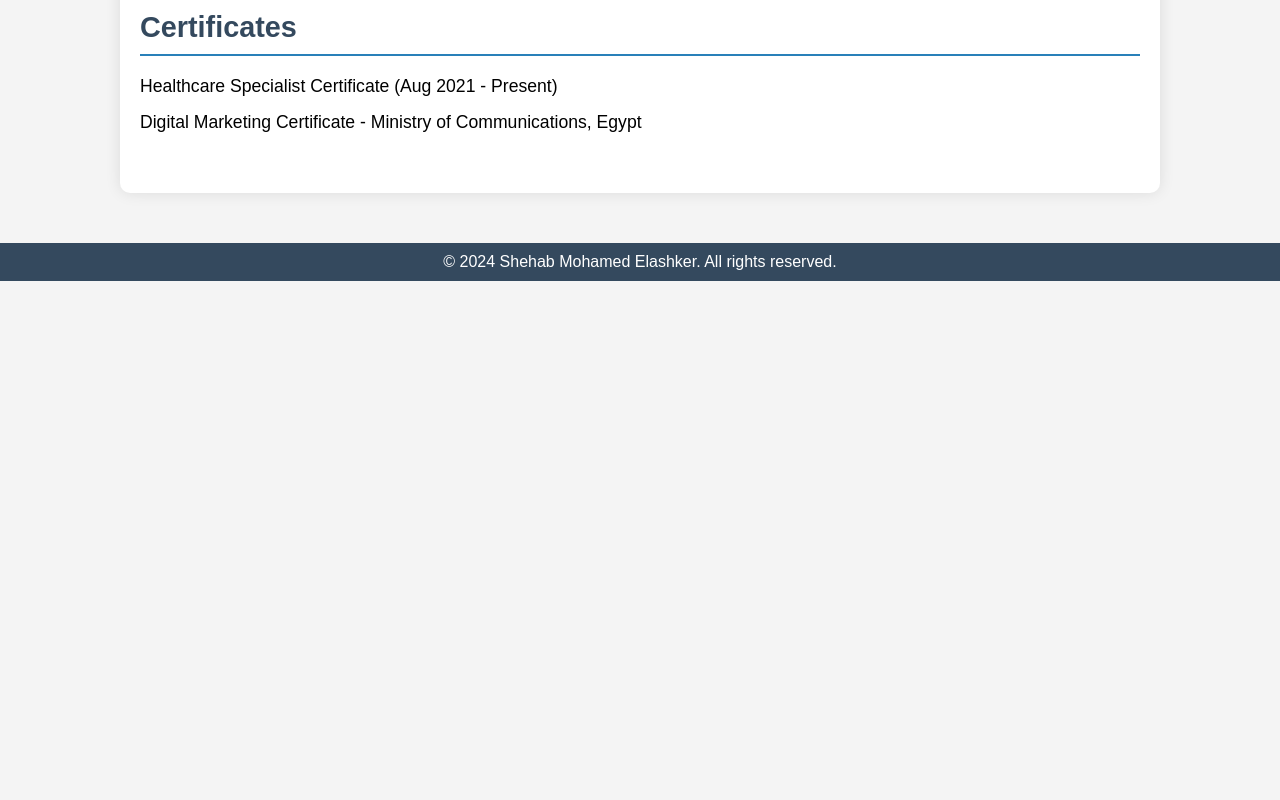
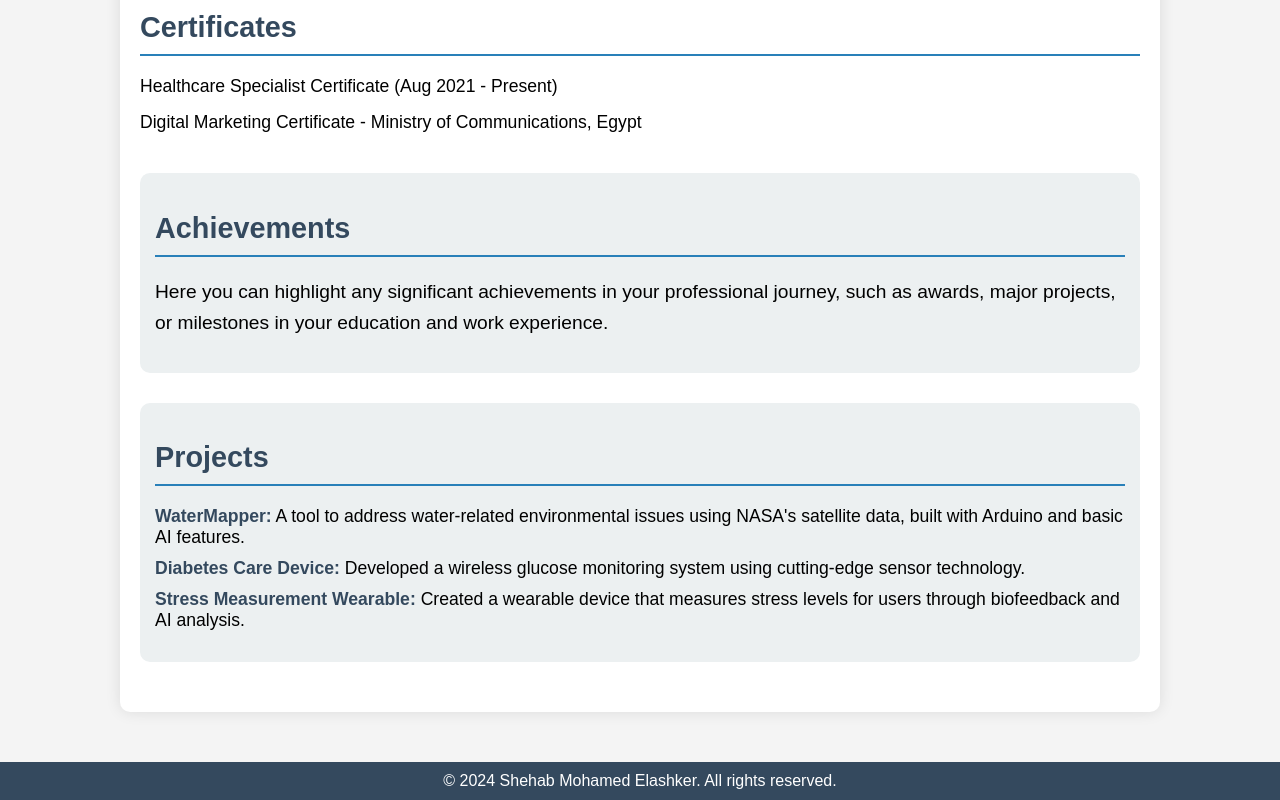
Before and after one commit to ShehabElashker/shehabelashker.github.io, a plain HTML site: page index.html in a window 1280 px wide. Shown: the part 1096-1896 px from the top of the page. Before the commit the page ends 1377 px from the top, so only its background shows below. Drawn offline with Linux system fonts and the light colour scheme.

Commit message:
index.html

```diff
--- a/index.html
+++ b/index.html
@@ -71,6 +71,24 @@
         .footer p {
             margin: 0;
         }
+        /* For Long CV Section Styling */
+        .long-section {
+            margin-bottom: 50px;
+        }
+        .long-section p {
+            line-height: 1.6;
+            font-size: 1.2em;
+        }
+        .achievements, .projects {
+            background-color: #ecf0f1;
+            padding: 15px;
+            border-radius: 10px;
+            margin-bottom: 30px;
+        }
+        .projects ul li {
+            margin-bottom: 10px;
+            font-size: 1.1em;
+        }
     </style>
 </head>
 <body>
@@ -135,6 +153,27 @@
                 <li>Digital Marketing Certificate - Ministry of Communications, Egypt</li>
             </ul>
         </div>
+
+        <!-- Achievements Section -->
+        <div class="section-content long-section achievements">
+            <h2 class="section-title">Achievements</h2>
+            <p>Here you can highlight any significant achievements in your professional journey, such as awards, major projects, or milestones in your education and work experience.</p>
+        </div>
+
+        <!-- Projects Section -->
+        <div class="section-content long-section projects">
+            <h2 class="section-title">Projects</h2>
+            <ul>
+                <li><strong>WaterMapper:</strong> A tool to address water-related environmental issues using NASA's satellite data, built with Arduino and basic AI features.</li>
+                <li><strong>Diabetes Care Device:</strong> Developed a wireless glucose monitoring system using cutting-edge sensor technology.</li>
+                <li><strong>Stress Measurement Wearable:</strong> Created a wearable device that measures stress levels for users through biofeedback and AI analysis.</li>
+                <!-- Add more projects as needed -->
+            </ul>
+        </div>
+
+        <!-- Additional Sections -->
+        <!-- Add more sections like "Hobbies", "Volunteer Work", etc. as needed -->
+
     </div>
 
     <!-- Footer Section -->
```
